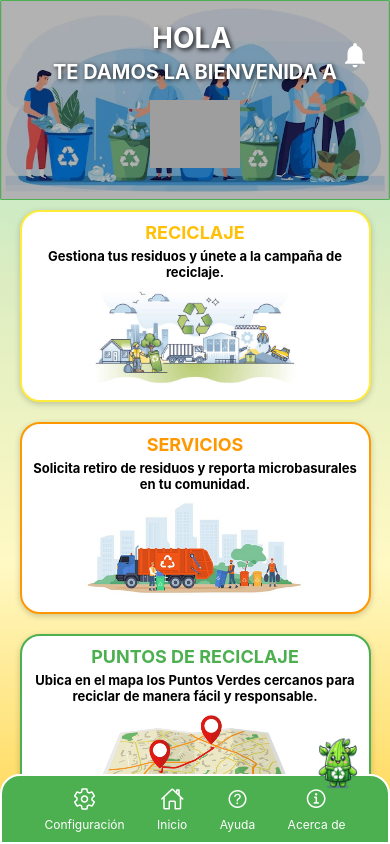
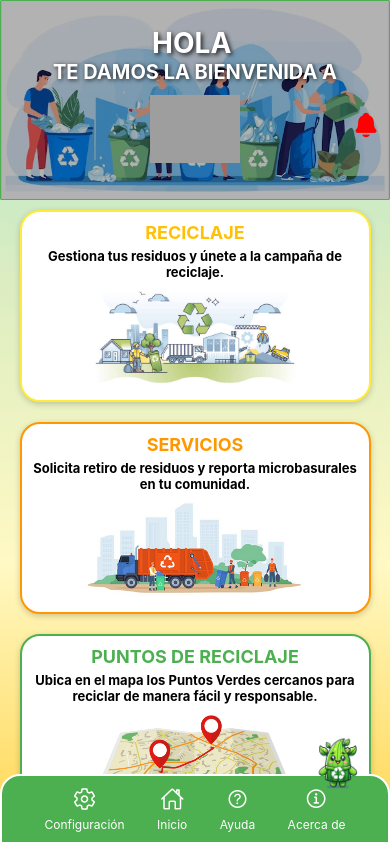
Before and after one commit to MeBustamante/Proyecto-Quinchao-Recicla, a React Native app: screen /Home in a window 390 px wide. Built offline with nearby package versions, Linux system fonts and the light colour scheme; grey boxes are pictures that could not be loaded.

Commit message:
campana de notificaciones

```diff
--- a/Pagina_Principal/Pantalla_Principal.js
+++ b/Pagina_Principal/Pantalla_Principal.js
@@ -3,16 +3,14 @@ import { View, Text, Image, StyleSheet, TouchableOpacity, ScrollView, Modal } fr
 import { LinearGradient } from 'expo-linear-gradient';
 import MenuInferior from '../Menu_Inferior/MenuInferior';
 import { useUser } from '../Login/UserContext';
-import { AppContext } from '../ConfigGlobal/AppContext'; // Importa el contexto global
-import Icon from 'react-native-vector-icons/MaterialIcons'; // Icono de notificación
+import { AppContext } from '../ConfigGlobal/AppContext';
+import { Ionicons } from '@expo/vector-icons';
 
 const PantallaPrincipalScreen = ({ navigation }) => {
     const { nombre } = useUser();
-    const { language } = useContext(AppContext); // Acceso al idioma desde el contexto global
+    const { language, notifications } = useContext(AppContext); // Acceso al idioma y las notificaciones desde el contexto global
+    const [isNotificationVisible, setNotificationVisible] = useState(false); // Controla la visibilidad del modal de notificaciones
     const nombreMayusculas = nombre.toUpperCase();
-
-    // Estado para controlar la visibilidad de las notificaciones
-    const [modalVisible, setModalVisible] = useState(false);
 
     // Traducciones dinámicas
     const translations = {
@@ -31,7 +29,8 @@ const PantallaPrincipalScreen = ({ navigation }) => {
                 title: 'PUNTOS DE RECICLAJE',
                 subtitle: 'Ubica en el mapa los Puntos Verdes cercanos para reciclar de manera fácil y responsable.',
             },
-            notifications: 'Notificaciones', // Título para las notificaciones
+            notifications: 'Notificaciones',
+            noNotifications: 'No tienes notificaciones nuevas.',
         },
         en: {
             greeting: `HELLO ${nombreMayusculas}`,
@@ -48,31 +47,73 @@ const PantallaPrincipalScreen = ({ navigation }) => {
                 title: 'RECYCLING POINTS',
                 subtitle: 'Locate nearby Green Points to recycle easily and responsibly.',
             },
-            notifications: 'Notifications', // Título para las notificaciones
+            notifications: 'Notifications',
+            noNotifications: 'No new notifications.',
         },
     };
 
-    const currentLanguage = translations[language]; // Selección del idioma actual
+    const currentLanguage = translations[language]; // Traducciones dinámicas según el idioma
+
+    const handleNotificationPress = () => {
+        setNotificationVisible(true); // Abre el modal de notificaciones
+    };
+
+    const handleCloseNotification = () => {
+        setNotificationVisible(false); // Cierra el modal de notificaciones
+    };
 
     const handleReciclajeButtonPress = () => navigation.navigate('MenuReciclaje');
     const handleBoton2Press = () => navigation.navigate('Servicios');
     const handleBoton3Press = () => navigation.navigate('PuntosReciclaje');
 
-    // Datos de ejemplo para las notificaciones
-    const notifications = [
-        { id: 1, text: 'Nueva campaña de reciclaje en tu área.' },
-        { id: 2, text: '¡Ayúdanos a limpiar tu comunidad!' },
-        { id: 3, text: 'Nuevo punto de reciclaje disponible cerca de ti.' },
-    ];
-
     return (
         <View style={styles.container}>
+            {/* Campana fija */}
+            <TouchableOpacity style={styles.fixedCampana} onPress={handleNotificationPress}>
+                <Ionicons name="notifications" size={28} color="#FF0000" />
+            </TouchableOpacity>
+
+            {/* Modal de notificaciones */}
+            <Modal
+                animationType="slide"
+                transparent={true}
+                visible={isNotificationVisible}
+                onRequestClose={handleCloseNotification}
+            >
+                <View style={styles.modalOverlay}>
+                    <View style={styles.modalContainer}>
+                        <Text style={styles.modalTitle}>{currentLanguage.notifications}</Text>
+                        <ScrollView contentContainerStyle={styles.modalContent}>
+                            {notifications.length > 0 ? (
+                                notifications.map((notification, index) => (
+                                    <View key={index} style={styles.notificationContainer}>
+                                        <Text style={styles.notificationText}>
+                                            {notification.text}
+                                        </Text>
+                                        <Text style={styles.notificationDate}>
+                                            {notification.date}
+                                        </Text>
+                                    </View>
+                                ))
+                            ) : (
+                                <Text style={styles.noNotificationsText}>
+                                    {currentLanguage.noNotifications}
+                                </Text>
+                            )}
+                        </ScrollView>
+                        <TouchableOpacity style={styles.closeButton} onPress={handleCloseNotification}>
+                            <Text style={styles.closeButtonText}>Cerrar</Text>
+                        </TouchableOpacity>
+                    </View>
+                </View>
+            </Modal>
+
             <LinearGradient
                 colors={['#A8E6CF', '#DCEDC1', '#FFF9C4', '#FFD54F']}
                 style={styles.gradientBackground}
             >
                 <ScrollView contentContainerStyle={styles.scrollContent}>
-                    {/* Encabezado con notificación */}
+                    {/* Encabezado */}
                     <View style={styles.headerContainer}>
                         <Image
                             source={require('../assets/p3.jpg')}
@@ -149,39 +190,6 @@ const PantallaPrincipalScreen = ({ navigation }) => {
             <View style={styles.menuInferiorContainer}>
                 <MenuInferior />
             </View>
-
-            {/* Ícono de notificación */}
-            <TouchableOpacity
-                style={styles.notificationIconContainer}
-                onPress={() => setModalVisible(true)}
-            >
-                <Icon name="notifications" size={30} color="#fff" />
-            </TouchableOpacity>
-
-            {/* Modal de Notificaciones */}
-            <Modal
-                animationType="slide"
-                transparent={true}
-                visible={modalVisible}
-                onRequestClose={() => setModalVisible(false)}
-            >
-                <View style={styles.modalBackground}>
-                    <View style={styles.modalContainer}>
-                        <Text style={styles.modalTitle}>{currentLanguage.notifications}</Text>
-                        {notifications.map(notification => (
-                            <Text key={notification.id} style={styles.notificationText}>
-                                {notification.text}
-                            </Text>
-                        ))}
-                        <TouchableOpacity
-                            style={styles.closeButton}
-                            onPress={() => setModalVisible(false)}
-                        >
-                            <Text style={styles.closeButtonText}>Cerrar</Text>
-                        </TouchableOpacity>
-                    </View>
-                </View>
-            </Modal>
         </View>
     );
 };
@@ -193,10 +201,63 @@ const styles = StyleSheet.create({
     gradientBackground: {
         flex: 1,
     },
+    fixedCampana: {
+        position: 'absolute',
+        top: 110,
+        right: 10,
+        zIndex: 10,
+    },
+    modalOverlay: {
+        flex: 1,
+        justifyContent: 'center',
+        alignItems: 'center',
+        backgroundColor: 'rgba(0, 0, 0, 0.5)',
+    },
+    modalContainer: {
+        width: '85%',
+        backgroundColor: 'white',
+        borderRadius: 10,
+        padding: 20,
+    },
+    modalTitle: {
+        fontSize: 20,
+        fontWeight: 'bold',
+        marginBottom: 10,
+    },
+    modalContent: {
+        paddingVertical: 10,
+    },
+    notificationContainer: {
+        marginBottom: 10,
+    },
+    notificationText: {
+        fontSize: 16,
+    },
+    notificationDate: {
+        fontSize: 12,
+        color: '#666',
+        textAlign: 'right',
+    },
+    noNotificationsText: {
+        fontSize: 16,
+        color: '#888',
+        textAlign: 'center',
+    },
+    closeButton: {
+        marginTop: 10,
+        backgroundColor: '#4CAF50',
+        padding: 10,
+        borderRadius: 5,
+        alignItems: 'center',
+    },
+    closeButtonText: {
+        color: 'white',
+        fontSize: 16,
+    },
     scrollContent: {
         flexGrow: 1,
         alignItems: 'center',
-        paddingBottom: 80, // Espacio suficiente para que el último botón sea visible
+        paddingBottom: 80,
     },
     headerContainer: {
         width: '100%',
@@ -227,7 +288,6 @@ const styles = StyleSheet.create({
         textShadowOffset: { width: 2, height: 2 },
         textShadowRadius: 4,
         textAlign: 'center',
-        marginBottom: 5,
     },
     welcomeText: {
         fontSize: 20,
@@ -237,13 +297,11 @@ const styles = StyleSheet.create({
         textShadowOffset: { width: 1, height: 1 },
         textShadowRadius: 4,
         textAlign: 'center',
-        marginBottom: 5,
     },
     logo: {
         width: 90,
         height: 90,
         resizeMode: 'contain',
-        marginTop: 0,
     },
     buttonsContainer: {
         width: '90%',
@@ -291,48 +349,6 @@ const styles = StyleSheet.create({
         position: 'absolute',
         bottom: 0,
     },
-    // Estilos para la notificación
-    notificationIconContainer: {
-        position: 'absolute',
-        top: 40,
-        right: 20,
-        zIndex: 10, // Asegura que el ícono esté encima de otros componentes
-    },
-    modalBackground: {
-        flex: 1,
-        justifyContent: 'center',
-        alignItems: 'center',
-        backgroundColor: 'rgba(0, 0, 0, 0.5)',
-    },
-    modalContainer: {
-        backgroundColor: 'white',
-        padding: 20,
-        borderRadius: 10,
-        width: '80%',
-        maxHeight: '70%',
-        overflow: 'scroll',
-    },
-    modalTitle: {
-        fontSize: 20,
-        fontWeight: 'bold',
-        marginBottom: 15,
-        textAlign: 'center',
-    },
-    notificationText: {
-        fontSize: 16,
-        marginVertical: 10,
-    },
-    closeButton: {
-        marginTop: 20,
-        backgroundColor: '#FF9800',
-        padding: 10,
-        borderRadius: 5,
-        alignItems: 'center',
-    },
-    closeButtonText: {
-        color: 'white',
-        fontWeight: 'bold',
-    },
 });
 
 export default PantallaPrincipalScreen;
```
